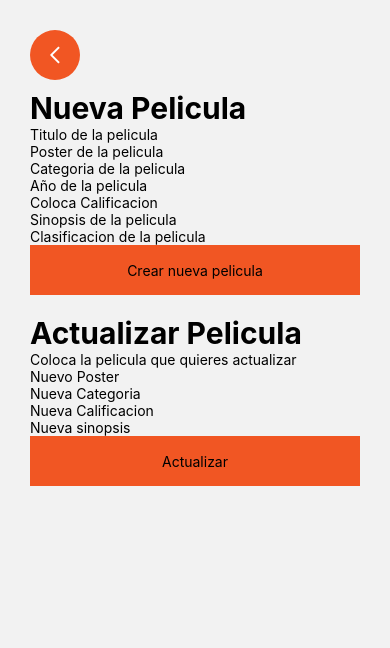
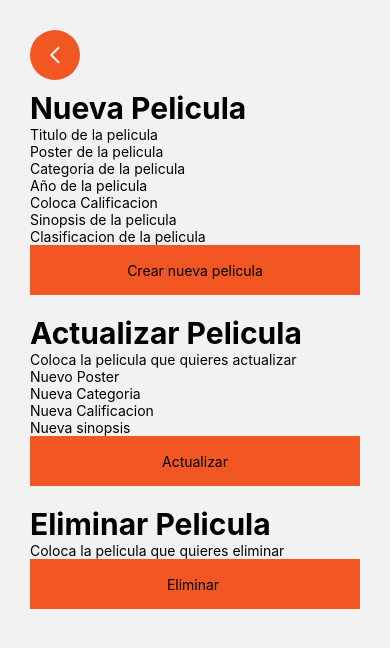
Before and after one commit to Luispmv/MovieApp-React-Native, a React Native app: screen /CrudScreen in a window 390 px wide. Shown: the top 648 px of the page. Built offline with nearby package versions, Linux system fonts and the light colour scheme.

Commit message:
Funcion Eliminar Peliculas

```diff
--- /dev/null
+++ b/src/components/EliminarPelicula.js
@@ -0,0 +1,45 @@
+import { useState } from "react"
+import { View, Text, TextInput, TouchableOpacity, StyleSheet } from "react-native"
+
+
+export default function EliminarPelicula({funcion}){
+
+    const [nombre, setNombre] = useState("")
+
+    const eliminarPelicula = ()=>{
+        const pelicula = nombre
+        funcion(pelicula)
+    }
+
+
+    return(
+        <View>
+            <Text style={{fontSize:30, fontWeight:"bold"}}>
+                Eliminar Pelicula
+            </Text>
+            <View>
+
+                <TextInput value={nombre} onChangeText={setNombre} placeholder="Coloca la pelicula que quieres eliminar"></TextInput>
+
+                <TouchableOpacity style={botonStyles.container} onPress={eliminarPelicula}>
+                    <Text style={botonStyles.text}>Eliminar </Text>
+                </TouchableOpacity>
+            </View>
+
+        </View>
+    )
+}
+
+
+
+const botonStyles = StyleSheet.create({
+    container:{
+        backgroundColor: "#F15623",
+        height: 50,
+        display: "flex",
+        justifyContent: "center"
+    },
+    text: {
+        textAlign:"center"
+    }
+})
--- a/src/screens/CrudScreen.js
+++ b/src/screens/CrudScreen.js
@@ -4,6 +4,7 @@ import MainScreen from "./MainScreen";
 import { useState } from "react";
 import CrearPelicula from "../components/CrearPelicula"
 import ActualizarPelicula from "../components/ActualizarPelicula";
+import EliminarPelicula from "../components/EliminarPelicula";
 
 export default function CrudScreen({peliculas, setPeliculas}){
 
@@ -30,6 +31,14 @@ export default function CrudScreen({peliculas, setPeliculas}){
         }
     };
 
+    const deleteMovie = (peliNombre) => {
+        const indice = peliculas.findIndex(
+            (movie) => movie.title === peliNombre
+        );
+        if (indice !== -1) {
+            peliculas.splice(indice, 1);
+        }
+    };
 
     return(
         <ScrollView>
@@ -38,6 +47,7 @@ export default function CrudScreen({peliculas, setPeliculas}){
             <View style={formContainer.container}>
                 <CrearPelicula funcion={create}></CrearPelicula>
                 <ActualizarPelicula funcion={update}></ActualizarPelicula>
+                <EliminarPelicula funcion={deleteMovie}></EliminarPelicula>
             </View>
         </ScrollView>
     )
```
